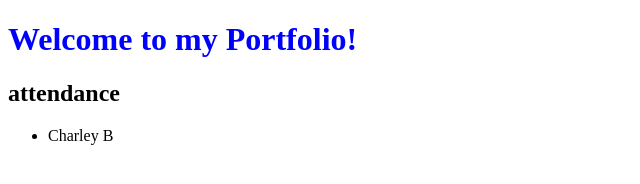
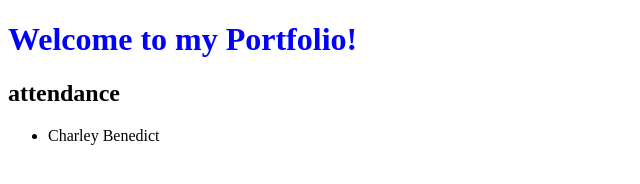
Before and after one commit to chalarlar/CharleyPortfolio-DGM1660, a plain HTML site: page index.html in a window 1280 px wide. Shown: the full height of the page, 0-640 px from the left. Drawn offline with Linux system fonts and the light colour scheme.

Commit message:
typed out last name in list

```diff
--- a/index.html
+++ b/index.html
@@ -11,7 +11,7 @@
     <h1>Welcome to my Portfolio!</h1>
     <h2>attendance</h2>
     <ul>
-        <li>Charley B</li>
+        <li>Charley Benedict</li>
     </ul>
 </body>
 </html>
```
